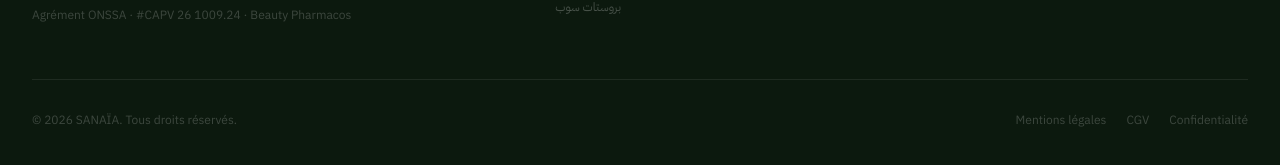
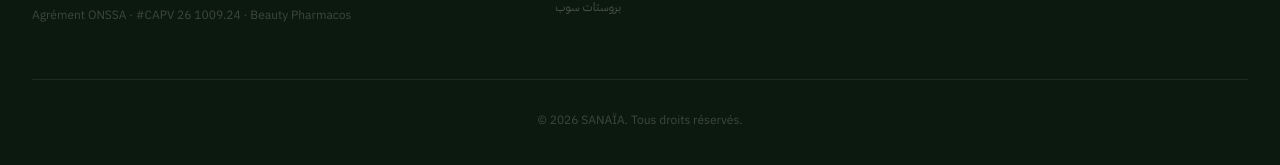
Before and after one commit to tejjzakaria/sanaia, a Next.js app: page / in a window 1280 px wide. Shown: the part 6466-6631 px from the top of the page. Built offline with nearby package versions, Linux system fonts and the light colour scheme.

Commit message:
minor fixes 2

```diff
--- a/app/components/Footer.tsx
+++ b/app/components/Footer.tsx
@@ -75,15 +75,8 @@ export default function Footer() {
           </div>
         </div>
 
-        <div className="pt-8 flex flex-col sm:flex-row items-center justify-between gap-4 text-white/20 text-xs">
+        <div className="pt-8 text-center text-white/20 text-xs">
           <span>{t.footer.copyright}</span>
-          <div className="flex gap-5">
-            {[t.footer.legal, t.footer.cgv, t.footer.privacy].map((label) => (
-              <Link key={label} href="#" className="hover:text-white/50 transition-colors duration-200">
-                {label}
-              </Link>
-            ))}
-          </div>
         </div>
       </div>
     </footer>
```
